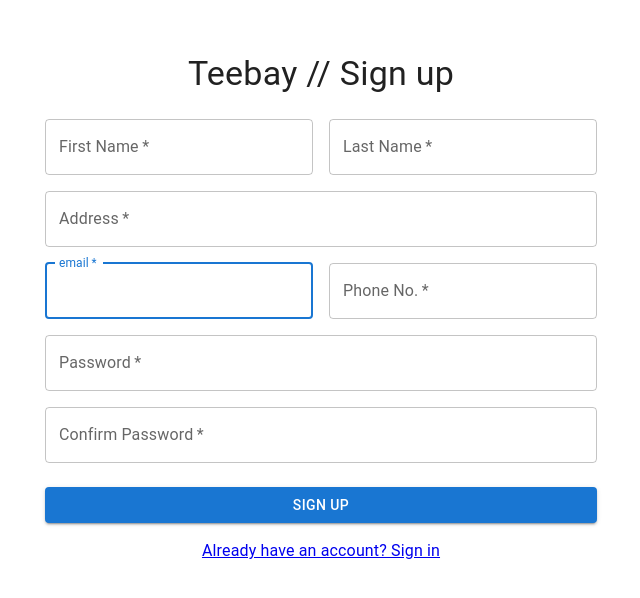
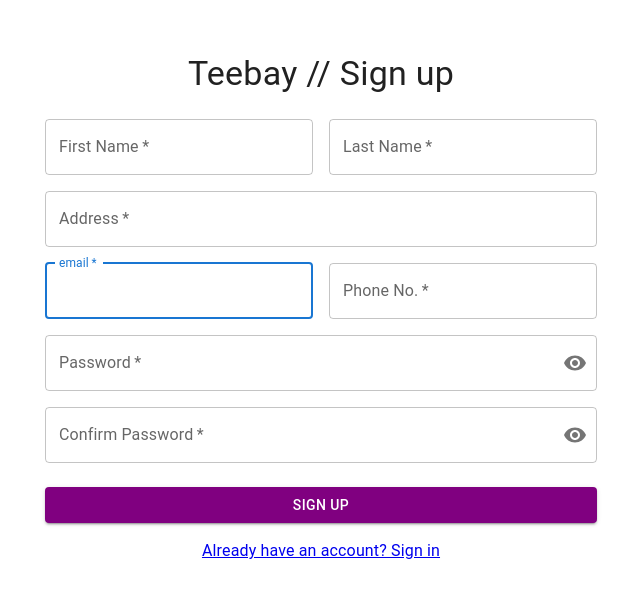
Before and after one commit to emondsarker/Teebay, a Next.js app in the folder ClientApp/: page /sign-up in a window 1280 px wide. Shown: the part 168-766 px from the top of the page, without its empty margins (319-959 px from the left). Built offline with nearby package versions, Linux system fonts and the light colour scheme.

Commit message:
can show/hide password; added input validation

```diff
--- a/ClientApp/components/navbar.js
+++ b/ClientApp/components/navbar.js
@@ -1,4 +1,3 @@
-import * as React from 'react';
 import Box from '@mui/material/Box';
 import Toolbar from '@mui/material/Toolbar';
 import IconButton from '@mui/material/IconButton';
@@ -9,12 +8,10 @@ import Avatar from '@mui/material/Avatar';
 import Button from '@mui/material/Button';
 import Tooltip from '@mui/material/Tooltip';
 import MenuItem from '@mui/material/MenuItem';
-import AdbIcon from '@mui/icons-material/Adb';
 import Link from 'next/link';
 import { useRouter } from 'next/router';
 import { useEffect, useState } from 'react';
 
-const pages = ['My Products', 'All Products', 'Transcation'];
 
 function ResponsiveAppBar() {
   const [anchorElNav, setAnchorElNav] = useState(null);
--- a/ClientApp/pages/sign-up.js
+++ b/ClientApp/pages/sign-up.js
@@ -1,20 +1,19 @@
 import { useState } from 'react';
-import Avatar from '@mui/material/Avatar';
 import Button from '@mui/material/Button';
 import CssBaseline from '@mui/material/CssBaseline';
 import TextField from '@mui/material/TextField';
-import FormControlLabel from '@mui/material/FormControlLabel';
-import Checkbox from '@mui/material/Checkbox';
-// import Link from '@mui/material/Link';
+import Visibility from '@mui/icons-material/Visibility';
+import VisibilityOff from '@mui/icons-material/VisibilityOff';
+import InputAdornment from '@mui/material/InputAdornment';
+import IconButton from '@mui/material/IconButton';
+import Snackbar from '@mui/material/Snackbar';
+import MuiAlert from '@mui/material/Alert';
 import Grid from '@mui/material/Grid';
 import Box from '@mui/material/Box';
-import LockOutlinedIcon from '@mui/icons-material/LockOutlined';
 import Typography from '@mui/material/Typography';
 import Container from '@mui/material/Container';
 import { createTheme, ThemeProvider } from '@mui/material/styles';
 import Link from 'next/link';
-
-import { ApolloClient, InMemoryCache, ApolloProvider } from '@apollo/client';
 import { gql, useMutation } from '@apollo/client';
 
 const SIGN_UP_USER = gql`
@@ -48,6 +47,8 @@ const theme = createTheme();
 
 export default function SignUp() {
 
+  const [showPassword, setShowPassword] = useState(false);
+  const handleClickShowPassword = () => setShowPassword((show) => !show);
   const [signUpUser, { data }] = useMutation(SIGN_UP_USER);
   const [formData, setFormData] = useState({
     firstName: '',
@@ -61,15 +62,30 @@ export default function SignUp() {
   const handleSubmit = async (event) => {
     event.preventDefault();
     const data = new FormData(event.currentTarget);
-    console.log({
-      firstName: data.get('firstName'),
-      lastName: data.get('lastName'),
-      address: data.get('address'),
-      email: data.get('email'),
-      phone: data.get('phone'),
-      password: data.get('password'),
-      confirmPassword: data.get('confirmPassword')
-    });
+
+    let firstName = data.get('firstName')
+    let lastName = data.get('lastName')
+    let address = data.get('address')
+    let email = data.get('email')
+    let phone = data.get('phone')
+    let password = data.get('password')
+    let confirmPassword = data.get('confirmPassword')
+
+    // perform validation (This can be done better, medium priority)
+    // 1. Check if all fields are filled up
+    // 2. Check if password == confirm password
+    let fieldCheck = true
+    let passwordCheck = true
+    if (firstName == "" || lastName == "" || address == "" || email == "" || phone == "" || password == "" || confirmPassword == "") {
+      setMessage("Fields cannot be empty!")
+      setOpen(true)
+      fieldCheck = false
+    }
+    if (password != confirmPassword) {
+      setMessage("Passwords Do Not Match")
+      setOpen(true)
+      passwordCheck = false
+    }
 
     let formData = {
       firstName: data.get('firstName'),
@@ -81,6 +97,7 @@ export default function SignUp() {
       activation: false,
     }
 
+    if (passwordCheck && fieldCheck) {
       try {
         await signUpUser({ variables: { ...formData, activation: true } });
         alert('User created successfully');
@@ -88,7 +105,18 @@ export default function SignUp() {
         console.error(error);
         alert('Error creating user');
       }
+    }
   };
+
+  const [open, setOpen] = useState(false);
+  const [message, setMessage] = useState("Default")
+  const handleClose = (event, reason) => {
+    if (reason === 'clickaway') {
+      return;
+    }
+    setOpen(false);
+  };
+
 
   return (
     <ThemeProvider theme={theme}>
@@ -161,14 +189,28 @@ export default function SignUp() {
                 />
               </Grid>
               <Grid item xs={12}>
+
+
                 <TextField
                   required
                   fullWidth
                   name="password"
                   label="Password"
-                  type="password"
+                  type={showPassword ? 'text' : 'password'}
                   id="password"
                   autoComplete="new-password"
+                  InputProps={{
+                    endAdornment:
+                      <InputAdornment position="end">
+                        <IconButton
+                          aria-label="toggle password visibility"
+                          onClick={handleClickShowPassword}
+                          edge="end"
+                        >
+                          {showPassword ? <VisibilityOff /> : <Visibility />}
+                        </IconButton>
+                      </InputAdornment>
+                  }}
                 />
               </Grid>
               <Grid item xs={12}>
@@ -177,9 +219,21 @@ export default function SignUp() {
                   fullWidth
                   name="confirmPassword"
                   label="Confirm Password"
-                  type="password"
+                  type={showPassword ? 'text' : 'password'}
                   id="confirmPassword"
                   autoComplete="new-password"
+                  InputProps={{
+                    endAdornment:
+                      <InputAdornment position="end">
+                        <IconButton
+                          aria-label="toggle password visibility"
+                          onClick={handleClickShowPassword}
+                          edge="end"
+                        >
+                          {showPassword ? <VisibilityOff /> : <Visibility />}
+                        </IconButton>
+                      </InputAdornment>
+                  }}
                 />
               </Grid>
 
@@ -188,7 +242,7 @@ export default function SignUp() {
               type="submit"
               fullWidth
               variant="contained"
-              sx={{ mt: 3, mb: 2 }}
+              sx={{ mt: 3, mb: 2, background: "purple", '&:hover': { background: "purple" } }}
             >
               Sign Up
             </Button>
@@ -203,6 +257,11 @@ export default function SignUp() {
         </Box>
 
       </Container>
+      <Snackbar open={open} autoHideDuration={6000} onClose={handleClose}>
+        <MuiAlert onClose={handleClose} severity="error" sx={{ width: '100%' }}>
+          {message}
+        </MuiAlert>
+      </Snackbar>
     </ThemeProvider>
   );
 }
```
Lines whose indentation alone changed are shown as unchanged.
